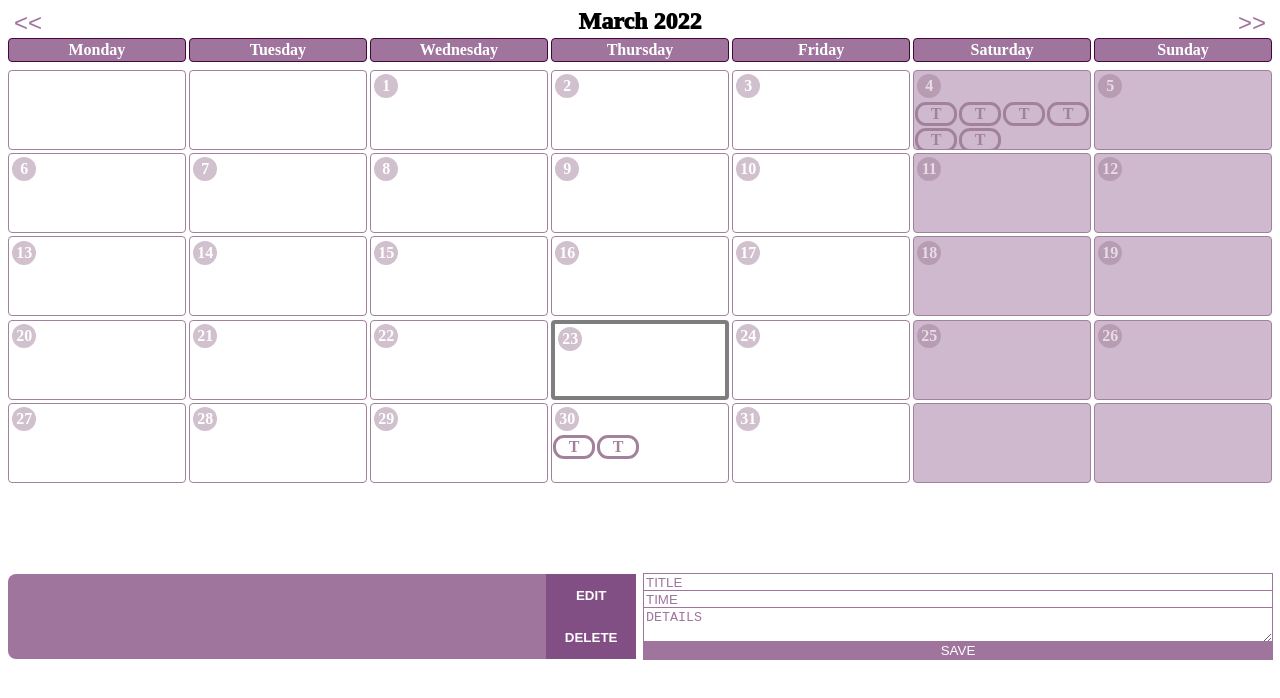
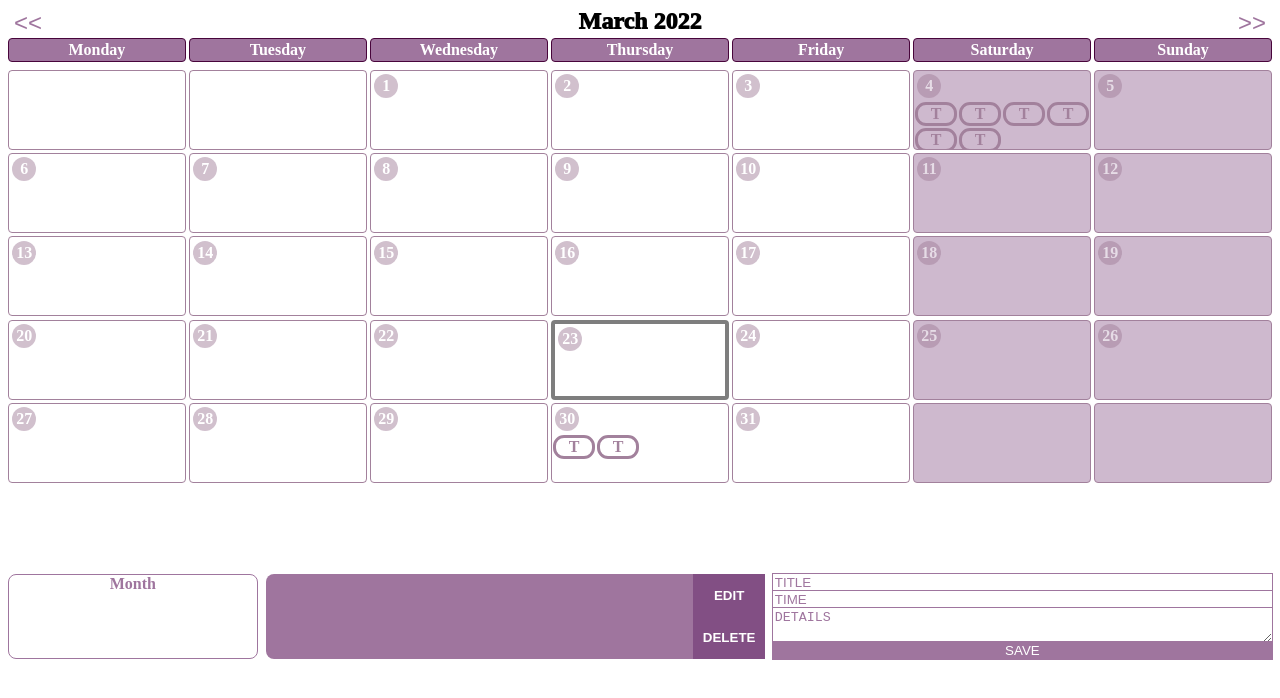
Before and after one commit to Kuovinen/TaskManager, a React (Create React App) app: page / in a window 1280 px wide. Shown: the top 698 px of the page. Built offline with nearby package versions, Linux system fonts and the light colour scheme.

Commit message:
added selectedDay tab with styling and logic

```diff
--- a/src/App.css
+++ b/src/App.css
@@ -170,9 +170,24 @@ form > button {
 
 .workspace {
   display: grid;
-  grid-template-columns: repeat(2, 1fr);
+  grid-template-columns: 1fr 2fr 2fr;
   gap: 1vh;
 }
 .iDetails {
   resize: vertical;
 }
+.selectedDay {
+  border: 0.1rem solid var(--cp-lGrey);
+  border-radius: 0.5rem;
+  overflow: hidden;
+}
+.infoTask:hover {
+  background: var(--cp-lGrey25);
+}
+.infoDate {
+  color: var(--cp-lGrey);
+  font-weight: 700;
+  width: 100%;
+  display: flex;
+  justify-content: center;
+}
--- a/src/App.js
+++ b/src/App.js
@@ -3,13 +3,25 @@ import { useState } from "react";
 import Month from "./components/Month.js";
 import TaskDataDisplay from "./components/TaskDataDisplay.js";
 import Input from "./components/Input.js";
+import SelectedDay from "./components/SelectedDay.js";
 function App() {
   let date = new Date();
   const [taskData, setTaskData] = useState({});
+  const [selectedDay, setSelectedDay] = useState({
+    day: null,
+    month: null,
+    tasks: [{ title: null, time: null, details: null }],
+  });
   return (
     <div className="App">
-      <Month date={date} taskData={taskData} setTaskData={setTaskData} />
+      <Month
+        date={date}
+        setSelectedDay={setSelectedDay}
+        taskData={taskData}
+        setTaskData={setTaskData}
+      />
       <div className="workspace">
+        <SelectedDay setTaskData={setTaskData} data={selectedDay} />
         <TaskDataDisplay taskData={{ ...taskData }} />
         <Input />
       </div>
--- a/src/components/Day.js
+++ b/src/components/Day.js
@@ -1,4 +1,4 @@
-import Task from "./Task.js";
+import Task from "./CTask.js";
 import taskList from "./taskList.js";
 
 export default function Day(props) {
@@ -27,9 +27,21 @@ export default function Day(props) {
       />
     ));
   }
-
+  function assign() {
+    if (props.day && taskList[2022][props.month][props.day]) {
+      props.setSelectedDay({
+        day: props.day,
+        month: props.month,
+        tasks: taskList[2022][props.month][props.day],
+      });
+    }
+  }
   return (
-    <div className="day" style={{ background: background, border: border }}>
+    <div
+      className="day"
+      onClick={assign}
+      style={{ background: background, border: border }}
+    >
       <div
         className="date"
         style={props.day === null ? null : { background: "var(--cp-Darkest)" }}
--- /dev/null
+++ b/src/components/InfoTask.js
@@ -0,0 +1,14 @@
+export default function Task(props) {
+  function showData() {
+    props.setTaskData({
+      title: props.title,
+      time: props.time,
+      details: props.details,
+    });
+  }
+  return (
+    <div className="infoTask" onClick={showData}>
+      {props.time} {props.title}
+    </div>
+  );
+}
--- a/src/components/Month.js
+++ b/src/components/Month.js
@@ -1,9 +1,7 @@
 import Day from "./Day.js";
 import Weekday from "./Weekday.js";
-import Task from "./Task.js";
-import taskList from "./taskList.js";
 import { useEffect, useState } from "react";
-import getMonthString, { createYearData, checkIfWeekend } from "./functions.js";
+import getMonthString, { createYearData } from "./functions.js";
 
 export default function Month(props) {
   let year = props.date.getFullYear();
@@ -43,6 +41,7 @@ export default function Month(props) {
           weekend={weekend}
           current={current}
           taskData={props.taskData}
+          setSelectedDay={props.setSelectedDay}
           setTaskData={props.setTaskData}
         />
       );
--- /dev/null
+++ b/src/components/SelectedDay.js
@@ -0,0 +1,21 @@
+import InfoTask from "./InfoTask.js";
+import getMonthString from "./functions.js";
+export default function SelectedDay(props) {
+  return (
+    <div className="selectedDay">
+      <div className="infoDate">
+        {getMonthString(props.data.month)} {props.data.day}
+      </div>
+
+      {props.data.tasks.map((element, index) => (
+        <InfoTask
+          setTaskData={props.setTaskData}
+          key={index}
+          time={element.time}
+          title={element.title}
+          details={element.details}
+        />
+      ))}
+    </div>
+  );
+}
```
Also changed, not shown: src/components/CTask.js (renamed from src/components/Task.js).
